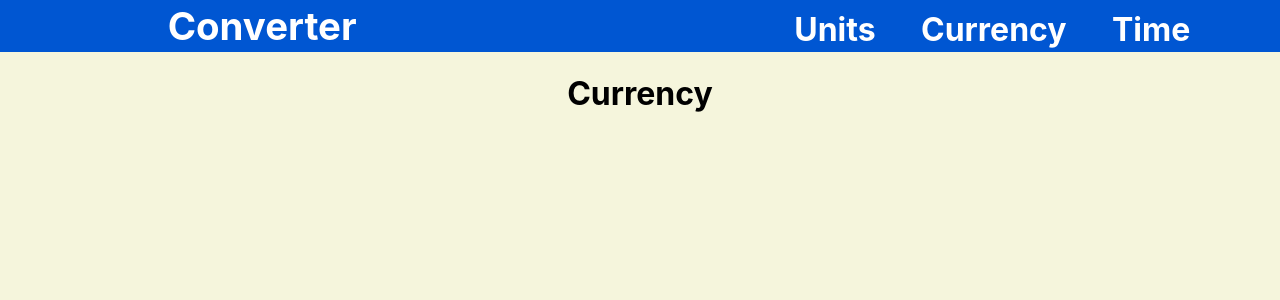
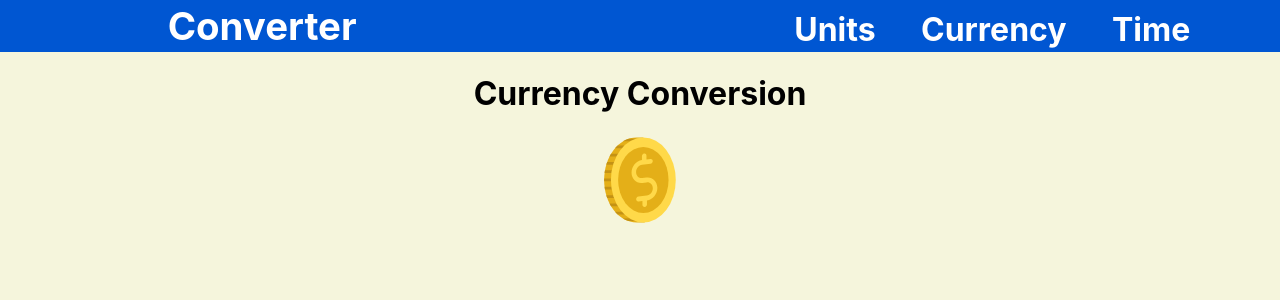
Before and after one commit to haytham918/converter-react, a React (Create React App) app: page /currency in a window 1280 px wide. Shown: the top 300 px of the page. Built offline with nearby package versions, Linux system fonts and the light colour scheme.

Commit message:
Add the Coin Image

```diff
--- a/src/pages/Currency.css
+++ b/src/pages/Currency.css
@@ -2,6 +2,9 @@
   text-align: center;
 }
 
-.descrption{
-  text-align: center;
+.coin {
+  height: 20%;
+  margin-bottom: 0.5rem;
+  margin-top: 0.2rem;
+  width: 100%;
 }
--- a/src/pages/Currency.js
+++ b/src/pages/Currency.js
@@ -1,13 +1,16 @@
 import './Currency.css'
-
+import coin from "../coin.svg"
 const Currency = () => {
   return(
+    <>
     <div>
-      <h1 className='header'>Currency</h1>
+      <h1 className='header'>Currency Conversion</h1>
+      <img src={coin} alt='Coin' className='coin' />
       <div className='currency-container'>
 
       </div>
     </div>
+    </>
   )
 }
 
```
Also changed, not shown: src/coin.svg (added).
